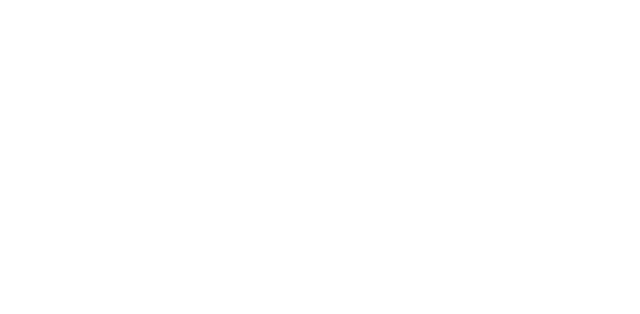
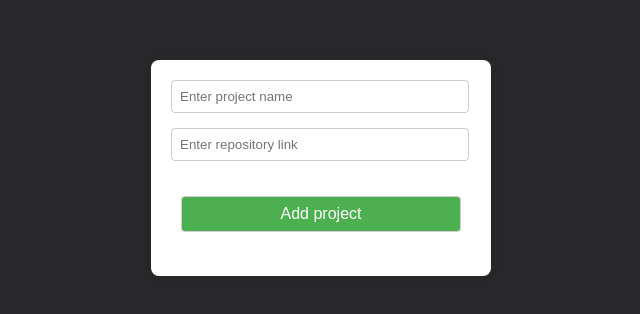
Before and after one commit to alxxalex/Bug-Tracking-TW, a React (Create React App) app in the folder gui/bug-tracking/: page /addProject in a window 1280 px wide. Before the commit this address had no page. Shown: the part 232-546 px from the top of the page, without its empty margins (319-959 px from the left). Built offline with nearby package versions, Linux system fonts and the light colour scheme.

Commit message:
add projects to table

```diff
--- a/gui/bug-tracking/src/App.js
+++ b/gui/bug-tracking/src/App.js
@@ -3,6 +3,7 @@
 import SignUpForm from "./components/authentication/SignUpForm";
 import LogInForm from "./components/authentication/LogInForm";
 import { BrowserRouter, Routes, Route } from "react-router-dom";
+import NewProjectForm from "./components/projectForm/NewProjectForm";
 
 function App() {
   return (
@@ -12,6 +13,7 @@
           <Route path="/" element={<LogInForm />}></Route>
           <Route path="/signup" element={<SignUpForm />}></Route>
           <Route path="/home" element={<Home />}></Route>
+          <Route path="/addProject" element={<NewProjectForm />}></Route>
         </Routes>
       </BrowserRouter>
     </div>
--- a/gui/bug-tracking/src/components/Home.css
+++ b/gui/bug-tracking/src/components/Home.css
@@ -1,12 +1,13 @@
 /* General Styles */
 .home-container {
-    background-color: #1a1a1a;
+    background-color: #28282b;
     color: #fff;
     font-family: 'Arial', sans-serif;
     display: flex;
     justify-content: center;
     height: 100vh;
     margin: 0;
+    overflow: hidden;
 }
 
 .home {
--- a/gui/bug-tracking/src/components/Home.js
+++ b/gui/bug-tracking/src/components/Home.js
@@ -1,6 +1,7 @@
 import "./Home.css";
 import { useEffect, useState } from "react";
 import { useUser } from "./context/UserContext";
+import { Link } from "react-router-dom";
 
 const SERVER = "http://localhost:5001";
 
@@ -30,7 +31,9 @@
     <div className="home-container">
       <div className="home">
         <p>Welcome {loggedInUser.name}, {loggedInUser.role}</p>
-        <button className="button">Add Project</button>
+        <Link to="/addProject">
+          <button className="button">Add Project</button>
+        </Link>
         <table>
           <thead>
             <tr>
@@ -43,6 +46,7 @@
               <tr key={index}>
                 <td>{project.name}</td>
                 <td className="td-button">
+
                   <button className="button">Test</button>
                 </td>
               </tr>
@@ -50,7 +54,7 @@
           </tbody>
         </table>
       </div>
-    </div>
+    </div >
   );
 }
 
--- /dev/null
+++ b/gui/bug-tracking/src/components/projectForm/NewProjectForm.css
@@ -0,0 +1,49 @@
+.container {
+    display: flex;
+    justify-content: center;
+    align-items: center;
+    height: 100vh;
+    background-color: #28282b;
+}
+
+.addProjectForm {
+    width: 300px;
+    padding: 20px;
+    background-color: white;
+    border-radius: 8px;
+    box-shadow: 0 0 10px rgba(0, 0, 0, 0.1);
+    height: 22%;
+}
+
+.addProjectForm input {
+    width: calc(100% - 20px);
+    margin-bottom: 15px;
+    padding: 8px;
+    border: 1px solid #ccc;
+    border-radius: 4px;
+}
+
+.submitProject {
+    margin-top: 20px;
+    width: 100%;
+    text-align: center;
+}
+
+.submitButton {
+    display: inline-block;
+    padding: 10px 15px;
+    font-size: 16px;
+    text-align: center;
+    text-decoration: none;
+    background-color: #4CAF50;
+    color: #fff;
+    border: none;
+    border-radius: 4px;
+    cursor: pointer;
+    transition: background-color 0.3s;
+
+}
+
+.submitButton:hover {
+    background-color: #45a049;
+}
--- /dev/null
+++ b/gui/bug-tracking/src/components/projectForm/NewProjectForm.js
@@ -0,0 +1,58 @@
+import { useNavigate } from 'react-router-dom';
+import './NewProjectForm.css'
+import { useState } from "react";
+
+const SERVER = "http://localhost:5001";
+
+function NewProjectForm() {
+    const [name, setName] = useState("")
+    const [repositoryLink, setRepositoryLink] = useState("")
+
+    const projectData = {
+        name: name,
+        repositoryLink: repositoryLink
+    }
+
+    let navigate = useNavigate();
+
+    const submitProject = async () => {
+        try {
+            const response = await fetch(`${SERVER}/api/newProject`, {
+                method: "post",
+                headers: {
+                    "Content-Type": "application/json",
+                },
+                body: JSON.stringify(projectData),
+            });
+
+            if (response.ok) {
+                navigate("/home");
+            }
+        } catch (error) {
+            console.error("Error:", error);
+        }
+    }
+    return (
+        <div className="container">
+            <div className="addProjectForm">
+                <input
+                    type="text"
+                    placeholder="Enter project name"
+                    onChange={(evt) => setName(evt.target.value)}
+                />
+                <input
+                    type="text"
+                    placeholder="Enter repository link"
+                    onChange={(evt) => setRepositoryLink(evt.target.value)}
+                />
+                <div className="submitProject">
+                    <input className='submitButton' type="button" value="Add project"
+                        onClick={submitProject}
+                    />
+                </div>
+            </div>
+        </div>
+    );
+}
+
+export default NewProjectForm;
```
Also changed, not shown: 1 other file (tests, documents, lock files or other folders).
